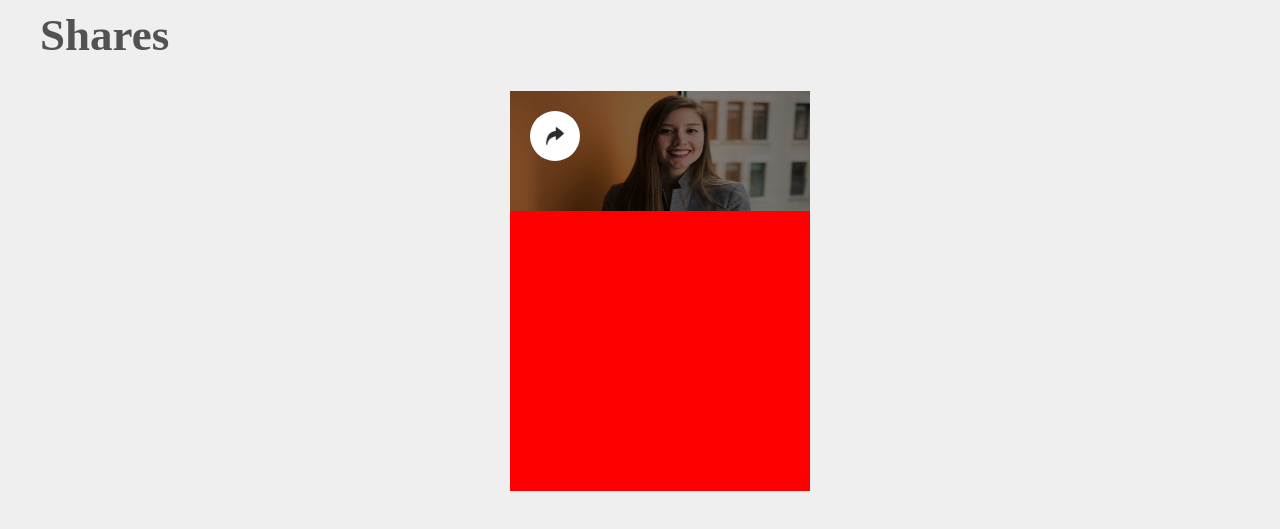
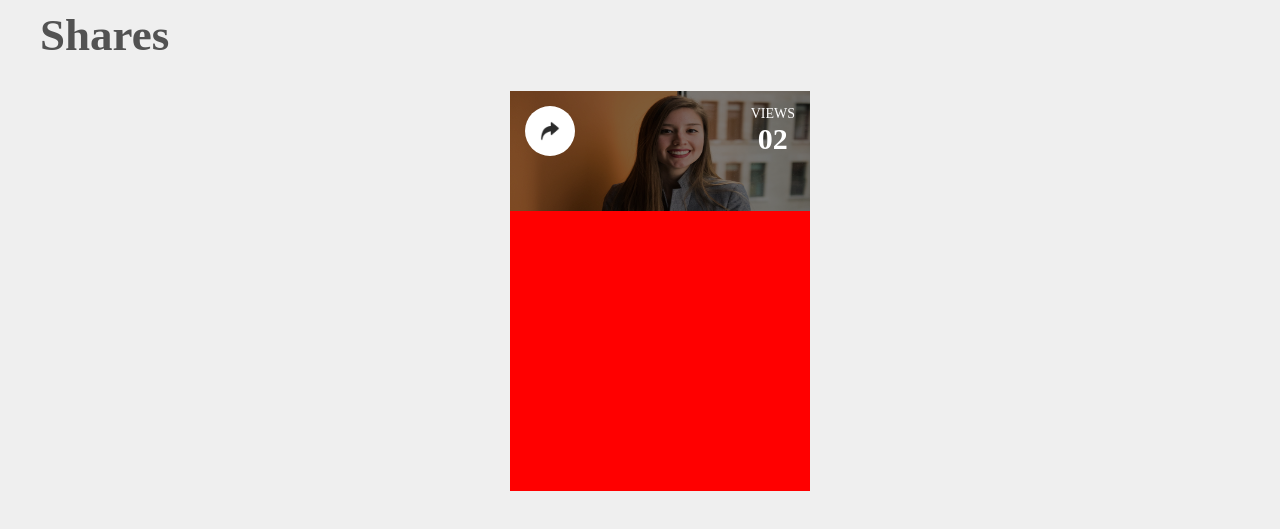
Before and after one commit to taranveersingh93/static-comp, a plain HTML site: page index.html in a window 1280 px wide. Shown: the part 149-678 px from the top of the page. Drawn offline with Linux system fonts and the light colour scheme.

Commit message:
Make image container

```diff
--- a/index.html
+++ b/index.html
@@ -39,14 +39,16 @@
         <div class="card-container">
           <div class="card-picture-container" id="first-card">
             <img class ="bg" src="./images/user-1.jpg">
-            <div class="share-container">
-              <img class="share-icon" src="./images/share-arrow.png">
+            <div class="info-container">
+              <div class="share-container">
+                <img class="share-icon" src="./images/share-arrow.png">
+              </div>
+              <div class="picture-info">
+                <p>VIEWS</p>
+                <h2>02</h2>
+              </div>
             </div>
-            <div class="picture-info">
-              <!-- <div class="views-info">
 
-              </div> -->
-            </div>
           </div>
           <!-- <div class="card-details-container">
 
--- a/styles.css
+++ b/styles.css
@@ -125,10 +125,37 @@ main h1 {
   filter: brightness(50%);
 }
 
+.info-container {
+  display: flex;
+  justify-content: space-between;
+  width: 90%;
+  position: absolute;
+  top: 15px;
+  left: 5%;
+}
+
+.picture-info {
+  display: flex;
+  flex-direction: column;
+  justify-content: space-evenly;
+  align-items: center;
+  color: white;
+  height: 50px;
+  overflow-y: hidden;
+
+}
+
+.picture-info p {
+  font-size: 14px;
+  margin: 0;
+}
+
+.picture-info h2 {
+  margin: 0;
+  font-size: 30px;
+}
+
 .share-container {
-  position: absolute;
-  top: 20px;
-  left: 20px;
   background-color: white;
   border-radius: 50%;
   height: 50px;
```
